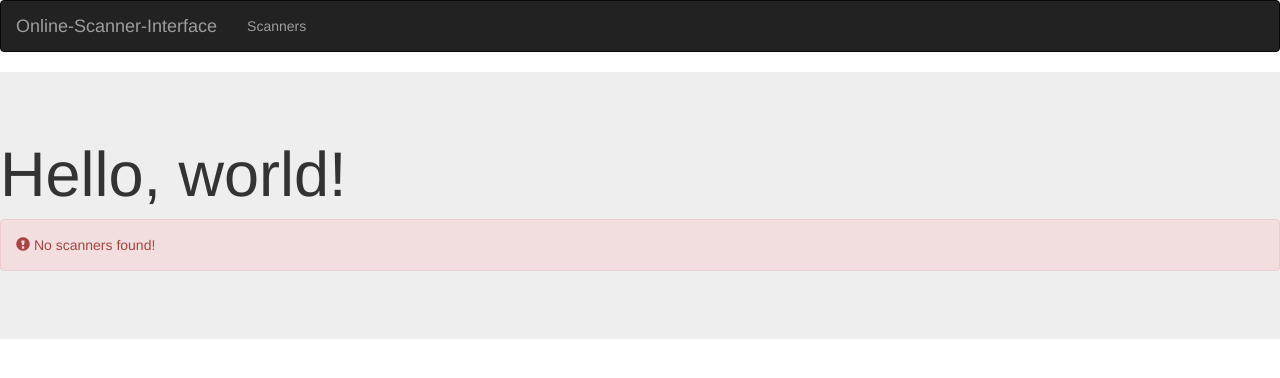
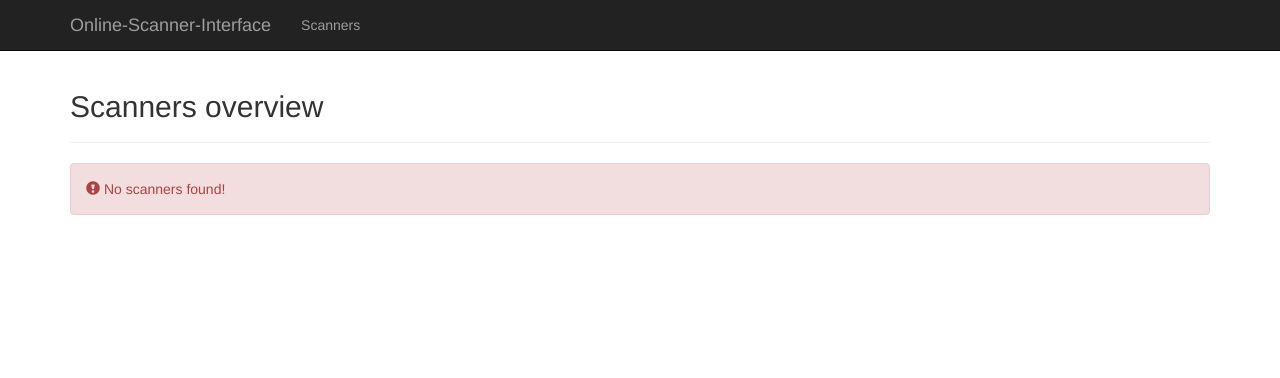
Before and after one commit to RoboMod/Online-Scanner-Interface, a Flask app: template templates/scanners.html in a window 1280 px wide. Shown: the top 378 px of the page. Run offline with Flask 2, Linux system fonts and the light colour scheme; the template is opened without the code that fills it, so the values that code supplies are empty; some libraries are stand-ins or nearby versions.

Commit message:
Fixed many layout bugs Used div class="container", important!

```diff
--- a/online-scanner-interface.py
+++ b/online-scanner-interface.py
@@ -20,6 +20,12 @@ flask_sijax.Sijax(app)
 
 def getScanners():
     devices = pyinsane.get_devices()
+    # load pickle devices if no one connect (only for debugging)
+    if len(devices) == 0:
+        import pickle
+        f = open('devices.dump', 'rb')
+        devices = pickle.load(f)
+        f.close()
     return devices
 
 def getScanner(scanners, model):
@@ -40,8 +46,7 @@ def getScans(model):
 
 @app.route('/')
 def index():
-    return render_template('main.html')
-    #return redirect(url_for('scanners'))
+    return render_template('index.html', scanners=getScanners())
 
 @app.route('/scans/<path:filename>')
 def scans(filename):
@@ -49,7 +54,12 @@ def scans(filename):
 
 @app.route('/scanners/')
 def scanners():
-    return render_template('scanners.html', scanners=getScanners())
+    devices = getScanners()
+    scans = {}
+    for device in devices:
+        scans[device.model] = getScans(device.model)
+
+    return render_template('scanners.html', scanners=devices, scans=scans)
 
 @flask_sijax.route(app, '/scanner/<model>')
 def scanner(model):
--- /dev/null
+++ b/static/css/main.css
@@ -0,0 +1,5 @@
+/* Move down content because we have a fixed navbar that is 50px tall */
+body {
+  padding-top: 50px;
+  padding-bottom: 20px;
+}
--- a/templates/main.html
+++ b/templates/main.html
@@ -1,8 +1,13 @@
 {% extends "bootstrap/base.html" %}
-{% import "navbar.html" as nav %}
+{% import "navbar.html" as nav with context %}
 
 {% block title %}
 Online-Scanner-Interface
+{% endblock %}
+
+{% block styles %}
+{{super()}}
+<link href="/static/css/main.css" rel="stylesheet">
 {% endblock %}
 
 {% block navbar %}
--- a/templates/navbar.html
+++ b/templates/navbar.html
@@ -1,5 +1,5 @@
-<nav class="navbar navbar-inverse" role="navigation">
-    <div class="container-fluid">
+<nav class="navbar navbar-inverse navbar-fixed-top">
+    <div class="container">
 
     <!-- Brand and toggle get grouped for better mobile display -->
         <div class="navbar-header">
@@ -18,9 +18,11 @@
                 {% if scanners %}
                     <li class="dropdown">
                         <a href="#" class="dropdown-toggle" data-toggle="dropdown" role="button" aria-expanded="false">
-                            <a href="scanners">Scanners</a> <span class="caret"></span>
+                            Scanners <span class="caret"></span>
                         </a>
                         <ul class="dropdown-menu" role="menu">
+                            <li><a href="/scanners">Overview</a></li>
+                            <li class="divider"></li>
                             {% for scanner in scanners %}
                                 <li><a href="/scanner/{{ scanner.model|e }}">{{ scanner.model|e }}</a></li>
                             {% endfor %}
--- a/templates/scanner.html
+++ b/templates/scanner.html
@@ -45,7 +45,7 @@
 {% endblock %}
 
 {% block content %}
-
+<div class="container">
     <div class="page-header">
         <h1>{{ scanner.model|e }}</h1>
     </div>
@@ -114,4 +114,5 @@
             </table>
         </div>
     {% endif %}
+</div>
 {% endblock %}
--- a/templates/scanners.html
+++ b/templates/scanners.html
@@ -1,17 +1,26 @@
 {% extends "main.html" %}
 
 {% block content %}
-<div class="jumbotron">
-    <h1>Hello, world!</h1>
-    {% for scanner in scanners %}
-        <a class="btn btn-default" href="/scanner/{{ scanner.model|e }}">{{ scanner.model|e }}</a>
-        {{ scanner.id|e }}
+<div class="container">
+    <div class="page-header">
+        <h2>Scanners overview</h2>
+    </div>
+
+    {% if scanners %}
+        <div class="list-group">
+        {% for scanner in scanners %}
+            <a class="list-group-item" href="/scanner/{{ scanner.model|e }}">
+                <h4 class="list-group-item-heading">{{ scanner.model|e }}</h4>
+                <p class="list-group-item-text"><span class="badge">{{scans[scanner.model]|length}}</span> Scans</p>
+            </a>
+        {% endfor %}
+        </div>
     {% else %}
     <div class="alert alert-danger" role="alert">
         <span class="glyphicon glyphicon-exclamation-sign" aria-hidden="true"></span>
         <span class="sr-only">Error:</span>
         No scanners found!
     </div>
-    {% endfor %}
+    {% endif %}
 </div>
 {% endblock %}
```
Also changed, not shown: templates/index.html (added, +25 -0 lines), 1 other file. Lines whose indentation alone changed are shown as unchanged.
